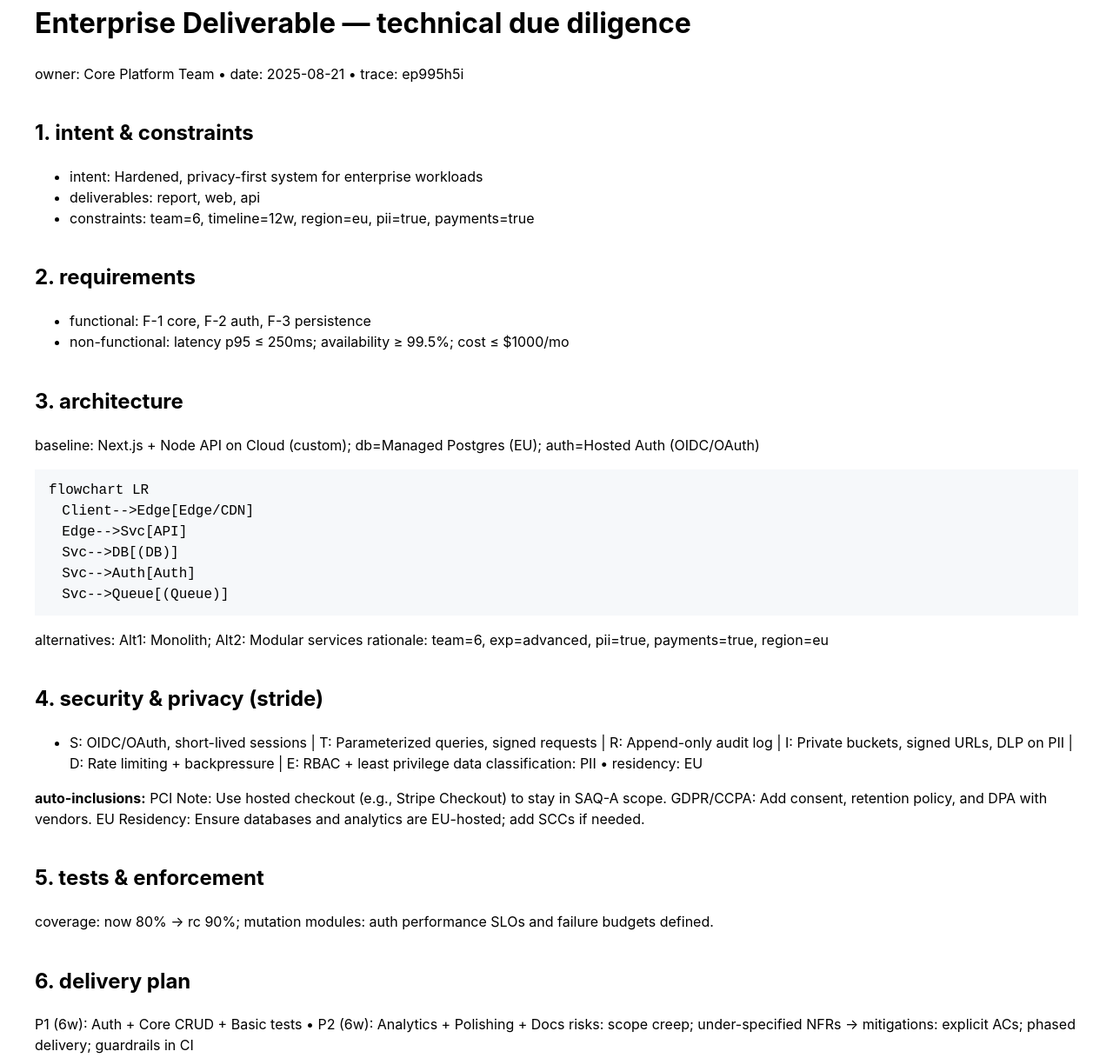
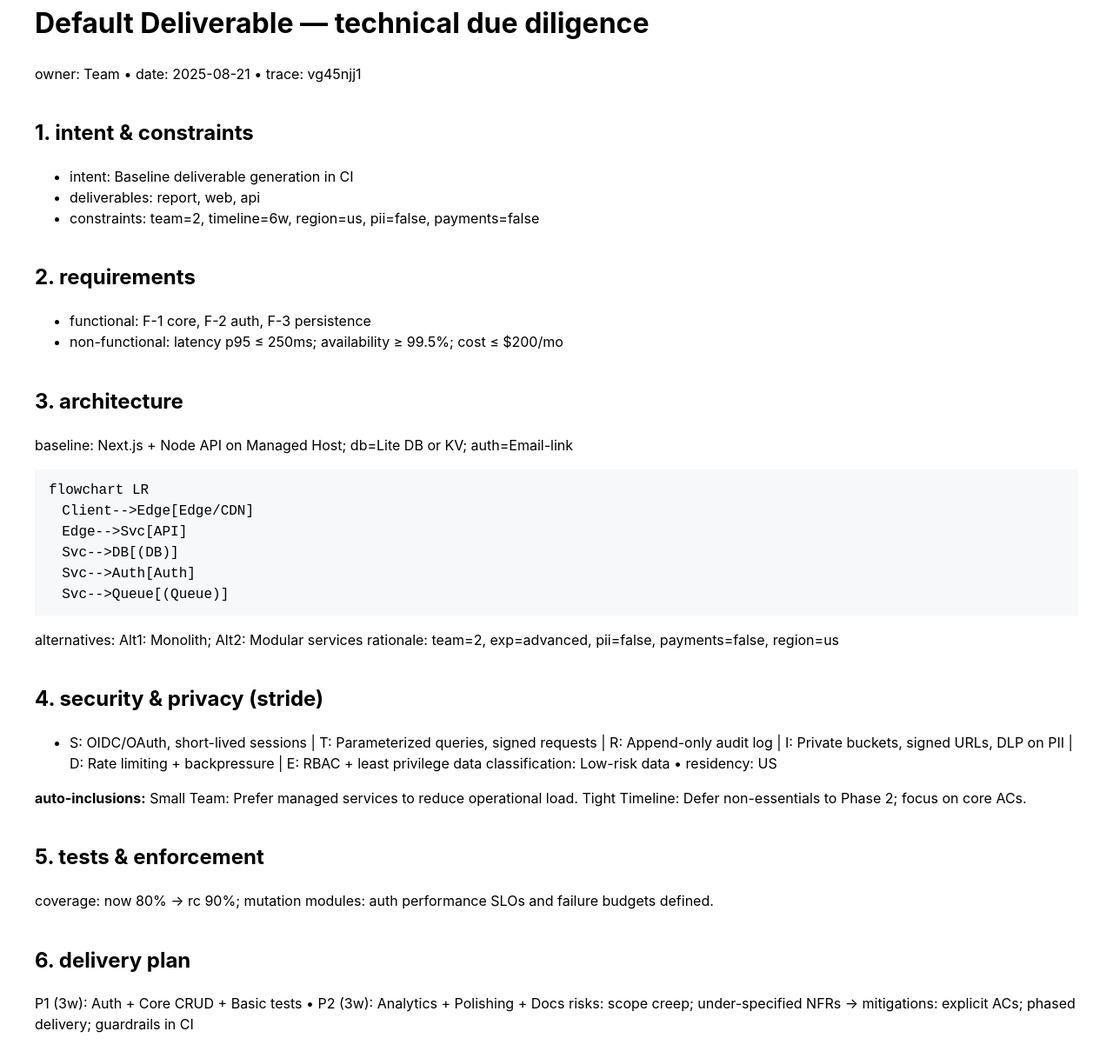
Before and after one commit to nickinper/vibe-coding-app-baseline-rigorous-ship, a website: page outputs/generated-deliverable.html in a window 1280 px wide. Shown: the part 48-1265 px from the top of the page at 87% size. Drawn offline with Linux system fonts and the light colour scheme.

Commit message:
chore: export deliverable

```diff
--- a/outputs/generated-deliverable.html
+++ b/outputs/generated-deliverable.html
@@ -1,18 +1,18 @@
-<!doctype html><html><head><meta charset="utf-8"><style>body{font:16px/1.5 -apple-system,BlinkMacSystemFont,Segoe UI,Roboto,Helvetica,Arial,Apple Color Emoji,Segoe UI Emoji;margin:40px}h1,h2,h3{margin-top:1.6em}code,pre{background:#f6f8fa;padding:2px 4px}pre{padding:12px;overflow:auto}table{border-collapse:collapse}th,td{border:1px solid #ddd;padding:6px 10px}.page-break{page-break-before:always}</style></head><body><h1>Enterprise Deliverable — technical due diligence</h1>
-<p>owner: Core Platform Team • date: 2025-08-21 • trace: ep995h5i</p>
+<!doctype html><html><head><meta charset="utf-8"><style>body{font:16px/1.5 -apple-system,BlinkMacSystemFont,Segoe UI,Roboto,Helvetica,Arial,Apple Color Emoji,Segoe UI Emoji;margin:40px}h1,h2,h3{margin-top:1.6em}code,pre{background:#f6f8fa;padding:2px 4px}pre{padding:12px;overflow:auto}table{border-collapse:collapse}th,td{border:1px solid #ddd;padding:6px 10px}.page-break{page-break-before:always}</style></head><body><h1>Default Deliverable — technical due diligence</h1>
+<p>owner: Team • date: 2025-08-21 • trace: vg45njj1</p>
 <h2>1. intent &amp; constraints</h2>
 <ul>
-<li>intent: Hardened, privacy-first system for enterprise workloads</li>
+<li>intent: Baseline deliverable generation in CI</li>
 <li>deliverables: report, web, api</li>
-<li>constraints: team=6, timeline=12w, region=eu, pii=true, payments=true</li>
+<li>constraints: team=2, timeline=6w, region=us, pii=false, payments=false</li>
 </ul>
 <h2>2. requirements</h2>
 <ul>
 <li>functional: F-1 core, F-2 auth, F-3 persistence</li>
-<li>non-functional: latency p95 ≤ 250ms; availability ≥ 99.5%; cost ≤ $1000/mo</li>
+<li>non-functional: latency p95 ≤ 250ms; availability ≥ 99.5%; cost ≤ $200/mo</li>
 </ul>
 <h2>3. architecture</h2>
-<p>baseline: Next.js + Node API on Cloud (custom); db=Managed Postgres (EU); auth=Hosted Auth (OIDC/OAuth)</p>
+<p>baseline: Next.js + Node API on Managed Host; db=Lite DB or KV; auth=Email-link</p>
 <pre><code class="language-mermaid">flowchart LR
   Client--&gt;Edge[Edge/CDN]
   Edge--&gt;Svc[API]
@@ -21,20 +21,19 @@
   Svc--&gt;Queue[(Queue)]
 </code></pre>
 <p>alternatives: Alt1: Monolith; Alt2: Modular services
-rationale: team=6, exp=advanced, pii=true, payments=true, region=eu</p>
+rationale: team=2, exp=advanced, pii=false, payments=false, region=us</p>
 <h2>4. security &amp; privacy (stride)</h2>
 <ul>
 <li>S: OIDC/OAuth, short-lived sessions | T: Parameterized queries, signed requests | R: Append-only audit log | I: Private buckets, signed URLs, DLP on PII | D: Rate limiting + backpressure | E: RBAC + least privilege
-data classification: PII • residency: EU</li>
+data classification: Low-risk data • residency: US</li>
 </ul>
 <p><strong>auto-inclusions:</strong>
-PCI Note: Use hosted checkout (e.g., Stripe Checkout) to stay in SAQ-A scope.
-GDPR/CCPA: Add consent, retention policy, and DPA with vendors.
-EU Residency: Ensure databases and analytics are EU-hosted; add SCCs if needed.</p>
+Small Team: Prefer managed services to reduce operational load.
+Tight Timeline: Defer non-essentials to Phase 2; focus on core ACs.</p>
 <h2>5. tests &amp; enforcement</h2>
 <p>coverage: now 80% → rc 90%; mutation modules: auth
 performance SLOs and failure budgets defined.</p>
 <h2>6. delivery plan</h2>
-<p>P1 (6w): Auth + Core CRUD + Basic tests • P2 (6w): Analytics + Polishing + Docs
+<p>P1 (3w): Auth + Core CRUD + Basic tests • P2 (3w): Analytics + Polishing + Docs
 risks: scope creep; under-specified NFRs → mitigations: explicit ACs; phased delivery; guardrails in CI</p>
 </body></html>
```
